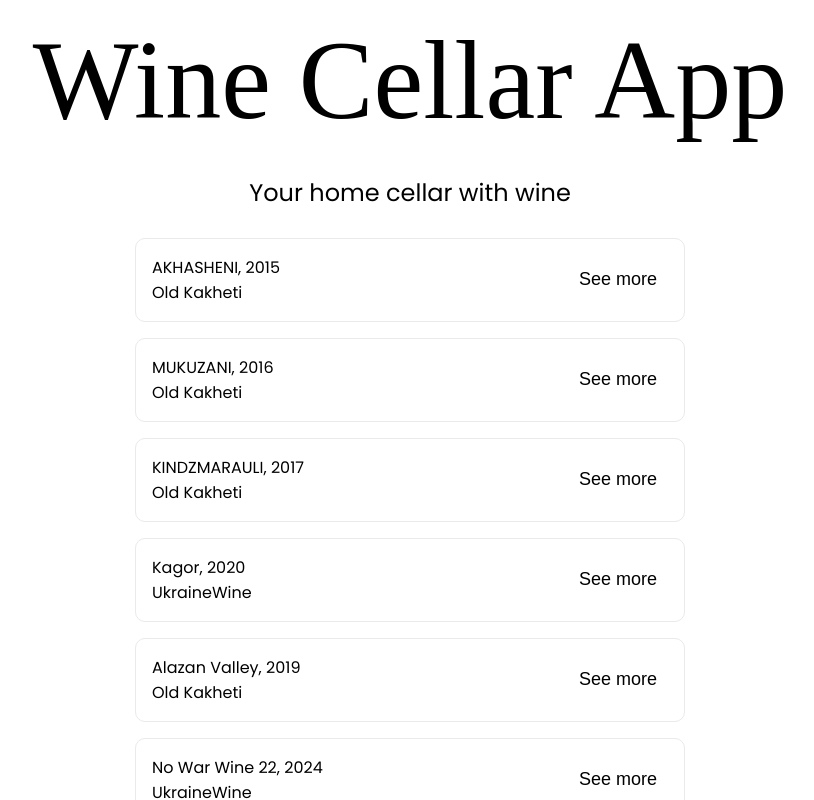
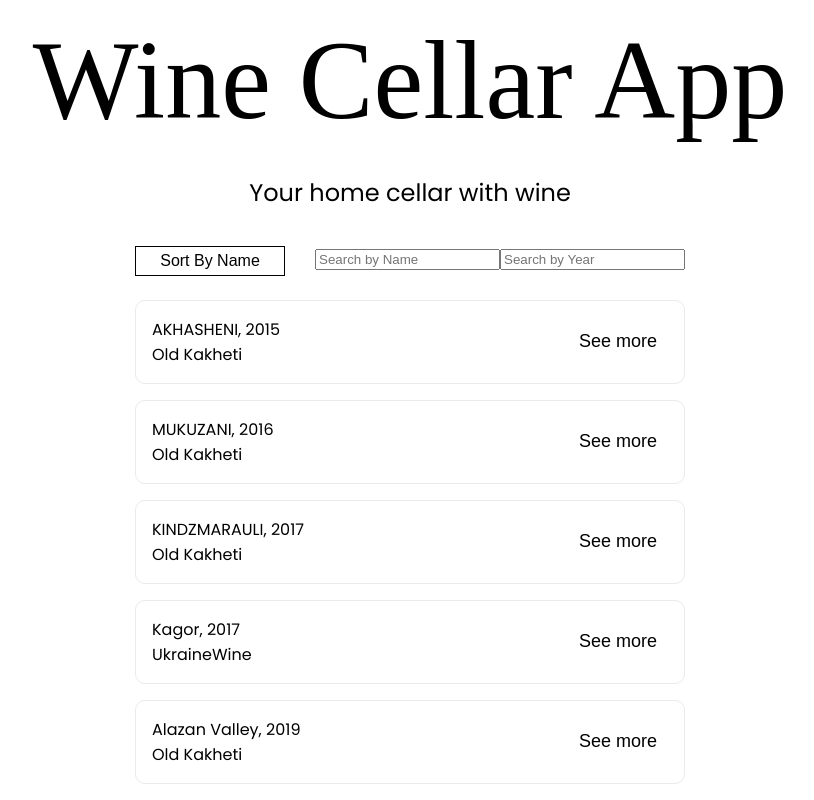
Before and after one commit to tessGrant/wine-cellar-app, a Next.js app: page /allWines in a window 1280 px wide. Shown: the top 800 px of the page, without its empty margins (230-1044 px from the left). Built offline with nearby package versions, Linux system fonts and the light colour scheme; data requests are answered from the project's data file; a web font is replaced by a local one.

Commit message:
Adds filter, sort funcs

```diff
--- a/db.json
+++ b/db.json
@@ -20,14 +20,14 @@
       "id": "vin107",
       "name": "KINDZMARAULI",
       "vineyard": "Old Kakheti",
-      "year": 2017,
+      "year": "2017",
       "rating": 5,
       "notes": "My note 7"
     },
     {
       "name": "Kagor",
       "vineyard": "UkraineWine",
-      "year": 2020,
+      "year": "2017",
       "rating": 5,
       "notes": "Sweet, red Wine",
       "id": "rxnZNfY"
@@ -50,22 +50,14 @@
     },
     {
       "id": "vin61",
-      "name": "No War Wine 22",
-      "vineyard": "UkraineWine",
-      "year": "2024",
+      "name": "Mukuzani",
+      "vineyard": "Inkerman",
+      "year": "2022",
       "rating": 5,
       "notes": "Red Wine",
       "values": {
         "year": "2023"
       }
-    },
-    {
-      "id": "vin731",
-      "name": "Sweet Pie",
-      "vineyard": "Slava Ukraini!!!!",
-      "year": "2022",
-      "rating": 4,
-      "notes": "White half-sweet wine"
     }
   ]
 }
--- a/pages/allWines.tsx
+++ b/pages/allWines.tsx
@@ -1,3 +1,4 @@
+import { useEffect, useState } from 'react';
 import type { NextPage } from 'next'
 import { useQuery } from 'react-query';
 import {getAllWines} from 'src/utils/api/fetchServices'
@@ -9,9 +10,55 @@
 import { Grid } from 'src/components/grid';
 import { SizedBox } from 'src/components/sizedbox';
 import AddApdatewWineForm from 'src/sections/addUpdateWine';
+import { Button } from 'src/components/button';
+import styled from 'styled-components';
 
 const WineCollectionPage: NextPage = () => {
   const {data, isError, isLoading}  = useQuery(["wines"], getAllWines);
+
+  const [filteredWines, setFilteredWines] = useState(data?.transactions);
+  const [searchByName, setSearchByName] = useState("");
+  const [searchByYear, setSearchByYear] = useState("");
+
+  const handleChangeByName = (event: any) => {
+    setSearchByName(event.target.value);
+  };
+
+  const handleChangeByYear = (event: any) => {
+    setSearchByYear(event.target.value);
+  };
+
+  useEffect(() => {
+    if(
+      isLoading === false && data
+      && searchByName.length <= 0 && searchByYear.length <= 0) {
+        setFilteredWines(data);
+    }
+    if(searchByName.length > 0){
+      const results = data?.filter((wine: Wine) =>
+        wine.name.toLowerCase().includes(searchByName.toLowerCase()));
+        setFilteredWines(results);
+    }
+    if(searchByYear.length > 0){
+      const results = data.filter((wine: Wine) =>
+      // @ts-ignore
+      wine.year === searchByYear);
+      console.log(results);
+      setFilteredWines(results);
+    }
+  }, [isLoading, data, searchByName, searchByYear]);
+
+
+  const sortByNameAsc = () => {
+    const newFiltered = filteredWines?.slice().sort((a: any, b: any) =>
+    a.name.localeCompare(b.name));
+    setFilteredWines(newFiltered);
+  }
+
+  if (isLoading) return <div>Loading...</div>;
+  if (isError) {
+    return <div>An error occured 😭</div>;
+  }
 
   return(
     <Container>
@@ -19,10 +66,25 @@
       <SizedBox height={30} />
       <Text logosubtitle>Your home cellar with wine</Text>
       <SizedBox height={20} />
-          {isLoading && <div>Loading ....</div>}
-          {isError && <div>Sorry, try again later</div>}
+      <StyledActionPanel>
+      <StyledButton primary onClick = {() => sortByNameAsc()}>Sort By Name</StyledButton>
+      <div>
+          <input
+            type="text"
+            placeholder="Search by Name"
+            value={searchByName}
+            onChange={handleChangeByName}
+          />
+          <input
+            type="number"
+            placeholder="Search by Year"
+            value={searchByYear}
+            onChange={handleChangeByYear}
+          />
+        </div>
+      </StyledActionPanel>
       <Grid>
-            {data && data.map((wine: Wine) => <WineComponent key={wine.id} wine={wine} />)}
+        {filteredWines && filteredWines.map((wine: Wine) => <WineComponent key={wine.id} wine={wine} />)}
       </Grid>
       <AddApdatewWineForm />
       <Footer></Footer>
@@ -32,3 +94,20 @@
 }
 
 export default WineCollectionPage;
+
+const StyledActionPanel = styled.div`
+  display: flex;
+  flex: 1;
+  flex-wrap: wrap;
+  flex-direction: row;
+  justify-content: space-between;
+  height: 50px;
+  padding: 1rem 0;
+  width: 550px;
+`;
+
+const StyledButton = styled(Button)`
+  font-size: 16px;
+  width: 150px;
+  border: 1px solid;
+`;
--- a/src/components/input.tsx
+++ /dev/null
@@ -1 +0,0 @@
-import React from 'react'
--- a/src/components/search.tsx
+++ /dev/null
@@ -1 +0,0 @@
-import React from 'react'
--- a/src/sections/addUpdateWine.tsx
+++ b/src/sections/addUpdateWine.tsx
@@ -86,7 +86,7 @@
                 value={formik.values.year}
                 onChange={formik.handleChange}
               />
-              <SizedBox height={20} />
+              {/* <SizedBox height={20} /> */}
               <TextField
                 fullWidth
                 id="vineyard"
@@ -96,7 +96,7 @@
                 value={formik.values.vineyard}
                 onChange={formik.handleChange}
               />
-              <SizedBox height={20} />
+              {/* <SizedBox height={20} /> */}
               <TextField
                 fullWidth
                 id="notes"
--- a/src/sections/changeDetailRow.tsx
+++ b/src/sections/changeDetailRow.tsx
@@ -75,6 +75,7 @@
                                 label={props.propName}
                                 value={formik.values[`${props.propName}`]}
                                 onChange={formik.handleChange}
+                                type={typeof(props.propName)}
                             />
                         </div>
                         <SizedBox height={20} />
--- a/tsconfig.json
+++ b/tsconfig.json
@@ -2,7 +2,7 @@
   "compilerOptions": {
     "baseUrl": ".",
     "target": "es5",
-    "lib": ["dom", "dom.iterable", "esnext"],
+    "lib": ["dom", "dom.iterable", "esnext", "es2017", "es7"],
     "allowJs": true,
     "skipLibCheck": true,
     "strict": true,
```
Lines whose indentation alone changed are shown as unchanged.
